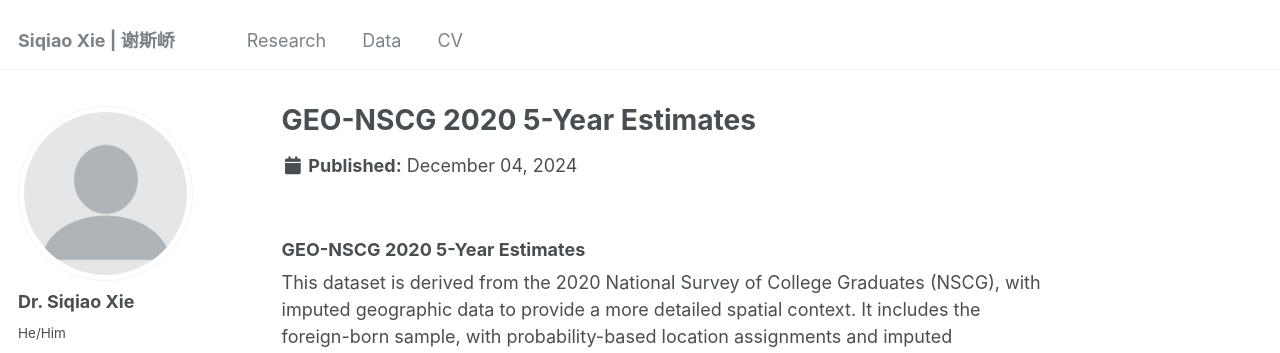
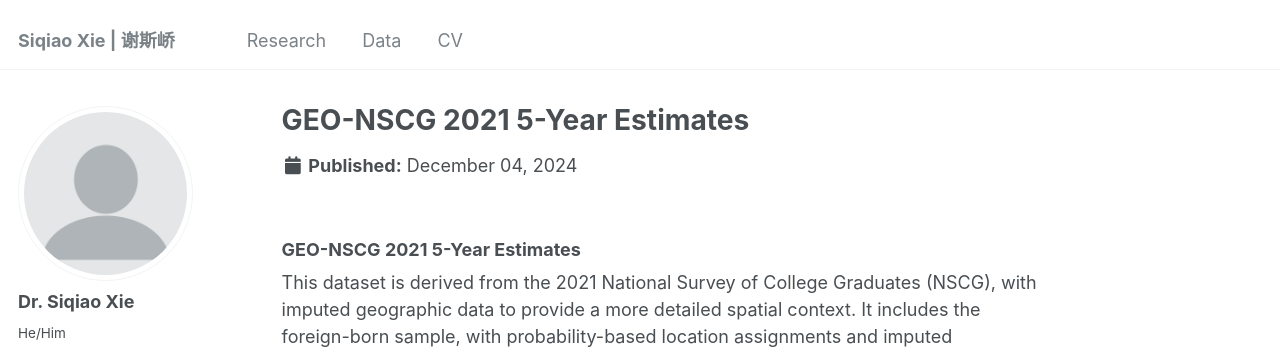
Before and after one commit to xiesiqiao/xiesiqiao.github.io, a Jekyll site: the page built from _portfolio/portfolio-1.md, in a window 1280 px wide and 1109 px high. Shown: the top 353 px of the window. Built offline with Jekyll 4.4.1, drawn with Linux system fonts in a browser that asks for light colours; some web fonts are replaced; some of the changed text lies outside the part shown.

Commit message:
Update portfolio-1.md

```diff
--- a/_portfolio/portfolio-1.md
+++ b/_portfolio/portfolio-1.md
@@ -1,13 +1,13 @@
 ---
-title: "GEO-NSCG 2020 5-Year Estimates"
-excerpt: "Foreign-born sample in the NSCG 2020 5-Year Estimates, with location probability and imputed MSAs"
+title: "GEO-NSCG 2021 5-Year Estimates"
+excerpt: "Foreign-born sample in the NSCG 2021 5-Year Estimates, with location probability and imputed MSAs"
 collection: portfolio
 ---
 
-### GEO-NSCG 2020 5-Year Estimates
+### GEO-NSCG 2021 5-Year Estimates
 
-This dataset is derived from the 2020 National Survey of College Graduates (NSCG), with imputed geographic data to provide a more detailed spatial context. It includes the foreign-born sample, with probability-based location assignments and imputed Metropolitan Statistical Areas (MSAs), offering valuable insights into the spatial distribution of highly skilled immigrants in the United States.
+This dataset is derived from the 2021 National Survey of College Graduates (NSCG), with imputed geographic data to provide a more detailed spatial context. It includes the foreign-born sample, with probability-based location assignments and imputed Metropolitan Statistical Areas (MSAs), offering valuable insights into the spatial distribution of highly skilled immigrants in the United States.
 
 The dataset is used to explore the regional settlement patterns and socioeconomic outcomes of foreign-born STEM workers, enabling more granular analysis of migration and regional development.
 
-🔗 [Download the dataset here](https://www.dropbox.com/scl/fo/qi8mlt4yiy0zwqe8rju3u/AJqx3O3Dy_tLNUBSQCiXhJI?rlkey=vuk6iui0j6aymhnf3ixb0vkbm&dl=0)
+🔗 [Download the dataset here](https://www.dropbox.com/scl/fo/zq7kezrxpqbyld4w362hz/AAb1OCywGyrQE34c9AB6aGI?rlkey=8wfzi8itau25cwg1woiy72c6o&dl=0)
```
